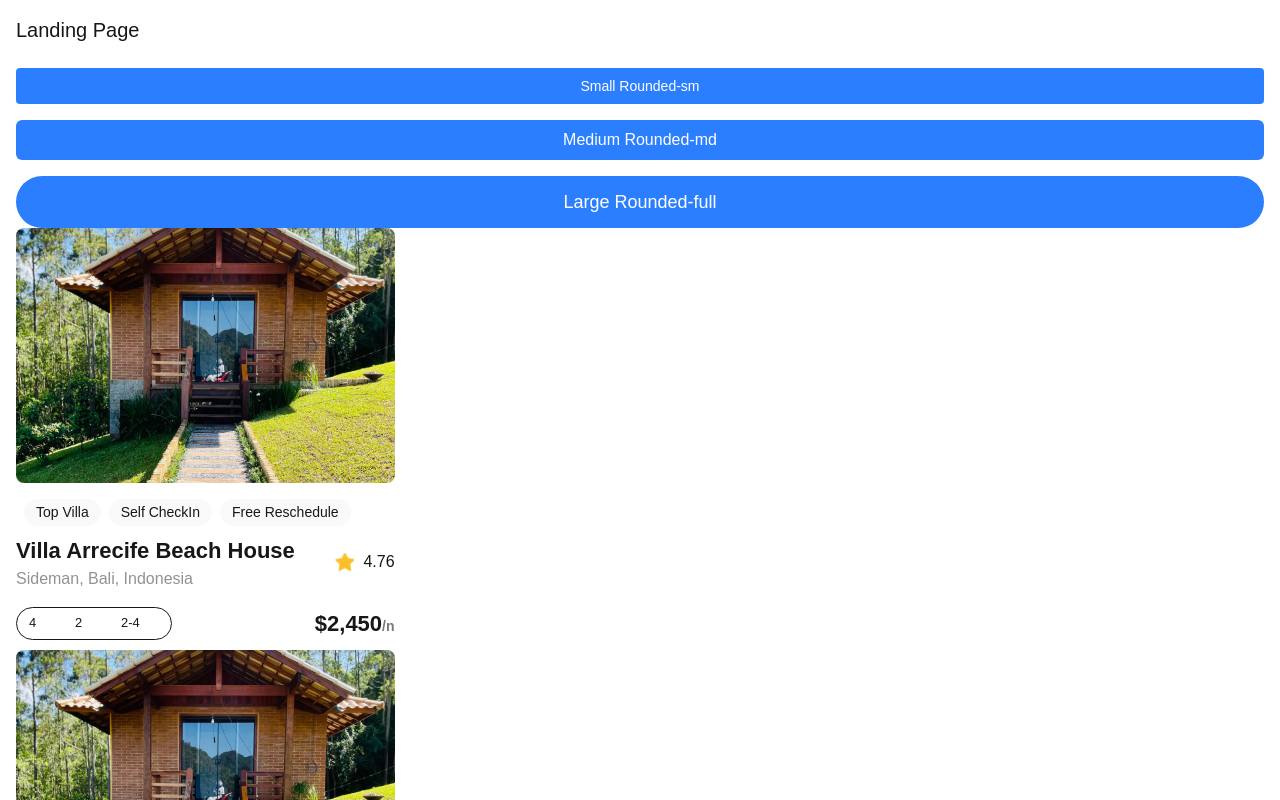
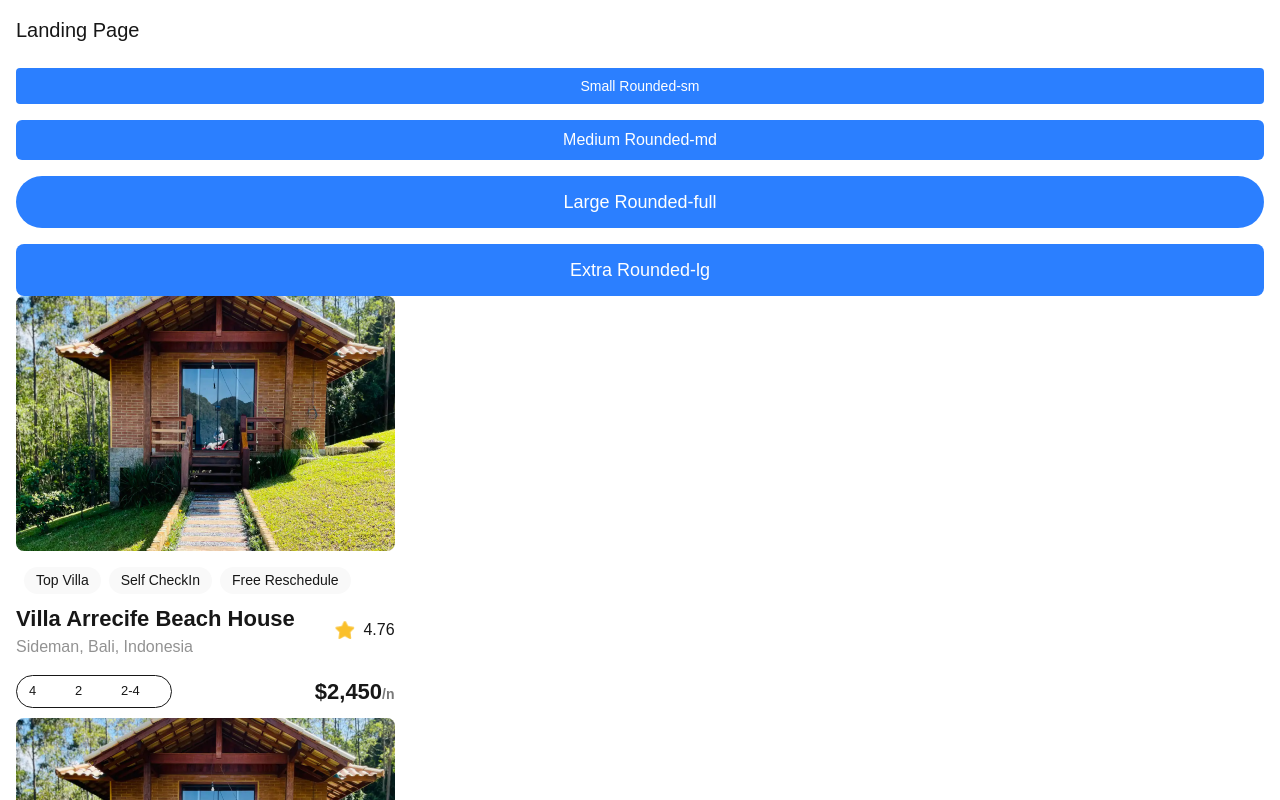
Before and after one commit to DaniKandie/alx-project-0x00-setup, a Next.js app in the folder alx-project-0x00/: page /landing in a window 1280 px wide. Shown: the top 800 px of the page. Built offline with nearby package versions, Linux system fonts and the light colour scheme.

Commit message:
Fix: Updated ButtonProps to use 'styles' and added rounded-lg button

```diff
--- a/alx-project-0x00/components/Button.tsx
+++ b/alx-project-0x00/components/Button.tsx
@@ -1,8 +1,8 @@
 import { ButtonProps } from "@/interfaces";
 
-const Button: React.FC<ButtonProps> = ({ title, style }) => {
+const Button: React.FC<ButtonProps> = ({ title, styles }) => {
   return (
-    <button className={`px-4 py-2 text-white bg-blue-500 ${style}`}>
+    <button className={`px-4 py-2 text-white bg-blue-500 ${styles}`}>
       {title}
     </button>
   );
--- a/alx-project-0x00/interfaces/index.ts
+++ b/alx-project-0x00/interfaces/index.ts
@@ -3,5 +3,5 @@ export interface PillProps {
 }
 export interface ButtonProps {
   title: string;
-  style: string; // Accepts Tailwind classes or custom styles
+  styles: string; // Accepts Tailwind classes or custom styles
 }
--- a/alx-project-0x00/pages/landing.tsx
+++ b/alx-project-0x00/pages/landing.tsx
@@ -7,9 +7,10 @@ const Landing: React.FC = () => {
     <div className="p-4">
       <h1 className="text-xl font-extralight mb-4">Landing Page</h1>
       <div className="mt-6 flex flex-col gap-4">
-  <Button title="Small Rounded-sm" style="rounded-sm text-sm" />
-  <Button title="Medium Rounded-md" style="rounded-md text-base" />
-  <Button title="Large Rounded-full" style="rounded-full text-lg px-6 py-3" />
+  <Button title="Small Rounded-sm" styles="rounded-sm text-sm" />
+  <Button title="Medium Rounded-md" styles="rounded-md text-base" />
+  <Button title="Large Rounded-full" styles="rounded-full text-lg px-6 py-3" />
+  <Button title="Extra Rounded-lg" styles="rounded-lg text-lg px-6 py-3" />
 </div>
       {/* Use Card Component */}
       <Card />
```
